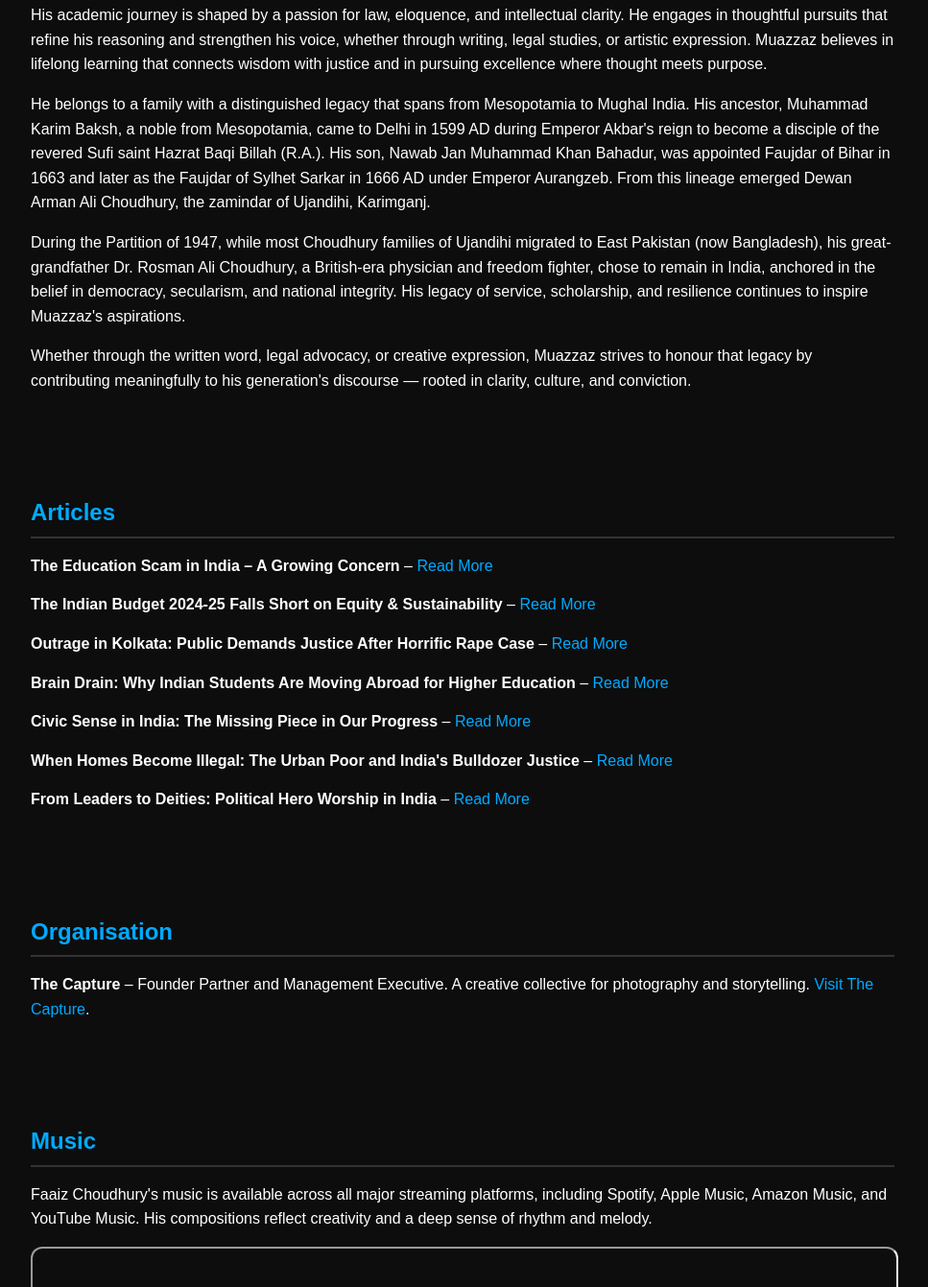
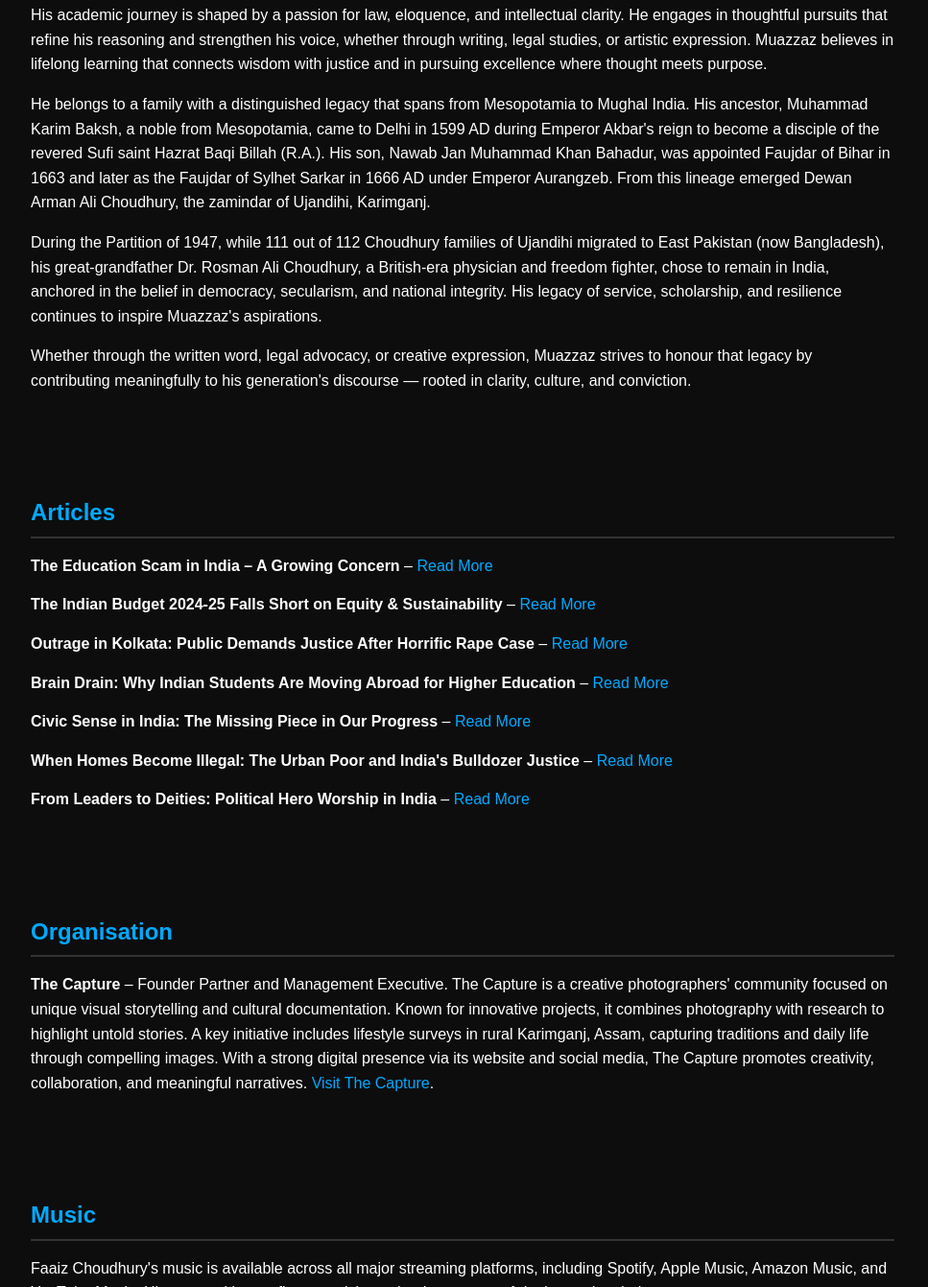
Before and after one commit to FaaizxChoudhury/faaizchoudhury, a plain HTML site: page index.html in a window 1280 px wide. Shown: the part 599-1940 px from the top of the page at 96% size, without its empty margins (158-1125 px from the left). Drawn offline with Linux system fonts and the light colour scheme; grey boxes are pictures that could not be loaded.

Commit message:
Update index.html

```diff
--- a/index.html
+++ b/index.html
@@ -109,7 +109,7 @@
     <p>Muazzaz Ahmed Choudhury, also known as Faaiz Choudhury, is presently pursuing his B.A. LL.B. with earnest dedication. Hailing from the culturally rich town of Karimganj, Assam, he carries within him a deep-rooted sense of purpose and determination to grow through knowledge, expression, and service.</p>
     <p>His academic journey is shaped by a passion for law, eloquence, and intellectual clarity. He engages in thoughtful pursuits that refine his reasoning and strengthen his voice, whether through writing, legal studies, or artistic expression. Muazzaz believes in lifelong learning that connects wisdom with justice and in pursuing excellence where thought meets purpose.</p>
     <p>He belongs to a family with a distinguished legacy that spans from Mesopotamia to Mughal India. His ancestor, Muhammad Karim Baksh, a noble from Mesopotamia, came to Delhi in 1599 AD during Emperor Akbar's reign to become a disciple of the revered Sufi saint Hazrat Baqi Billah (R.A.). His son, Nawab Jan Muhammad Khan Bahadur, was appointed Faujdar of Bihar in 1663 and later as the Faujdar of Sylhet Sarkar in 1666 AD under Emperor Aurangzeb. From this lineage emerged Dewan Arman Ali Choudhury, the zamindar of Ujandihi, Karimganj.</p>
-    <p>During the Partition of 1947, while most Choudhury families of Ujandihi migrated to East Pakistan (now Bangladesh), his great-grandfather Dr. Rosman Ali Choudhury, a British-era physician and freedom fighter, chose to remain in India, anchored in the belief in democracy, secularism, and national integrity. His legacy of service, scholarship, and resilience continues to inspire Muazzaz's aspirations.</p>
+    <p>During the Partition of 1947, while 111 out of 112 Choudhury families of Ujandihi migrated to East Pakistan (now Bangladesh), his great-grandfather Dr. Rosman Ali Choudhury, a British-era physician and freedom fighter, chose to remain in India, anchored in the belief in democracy, secularism, and national integrity. His legacy of service, scholarship, and resilience continues to inspire Muazzaz's aspirations.</p>
     <p>Whether through the written word, legal advocacy, or creative expression, Muazzaz strives to honour that legacy by contributing meaningfully to his generation's discourse — rooted in clarity, culture, and conviction.</p>
   </section>
 
@@ -130,7 +130,9 @@
   <!-- Organisation -->
   <section>
     <h2>Organisation</h2>
-    <p><strong>The Capture</strong> – Founder Partner and Management Executive. A creative collective for photography and storytelling. <a href="https://thecaptures99.wixsite.com/thecapture" target="_blank">Visit The Capture</a>.</p>
+    <p><strong>The Capture</strong> – Founder Partner and Management Executive. The Capture is a creative photographers' community focused on unique visual storytelling and cultural documentation.
+
+Known for innovative projects, it combines photography with research to highlight untold stories. A key initiative includes lifestyle surveys in rural Karimganj, Assam, capturing traditions and daily life through compelling images. With a strong digital presence via its website and social media, The Capture promotes creativity, collaboration, and meaningful narratives. <a href="https://thecaptures99.wixsite.com/thecapture" target="_blank">Visit The Capture</a>.</p>
   </section>
 
   <!-- Music -->
```
